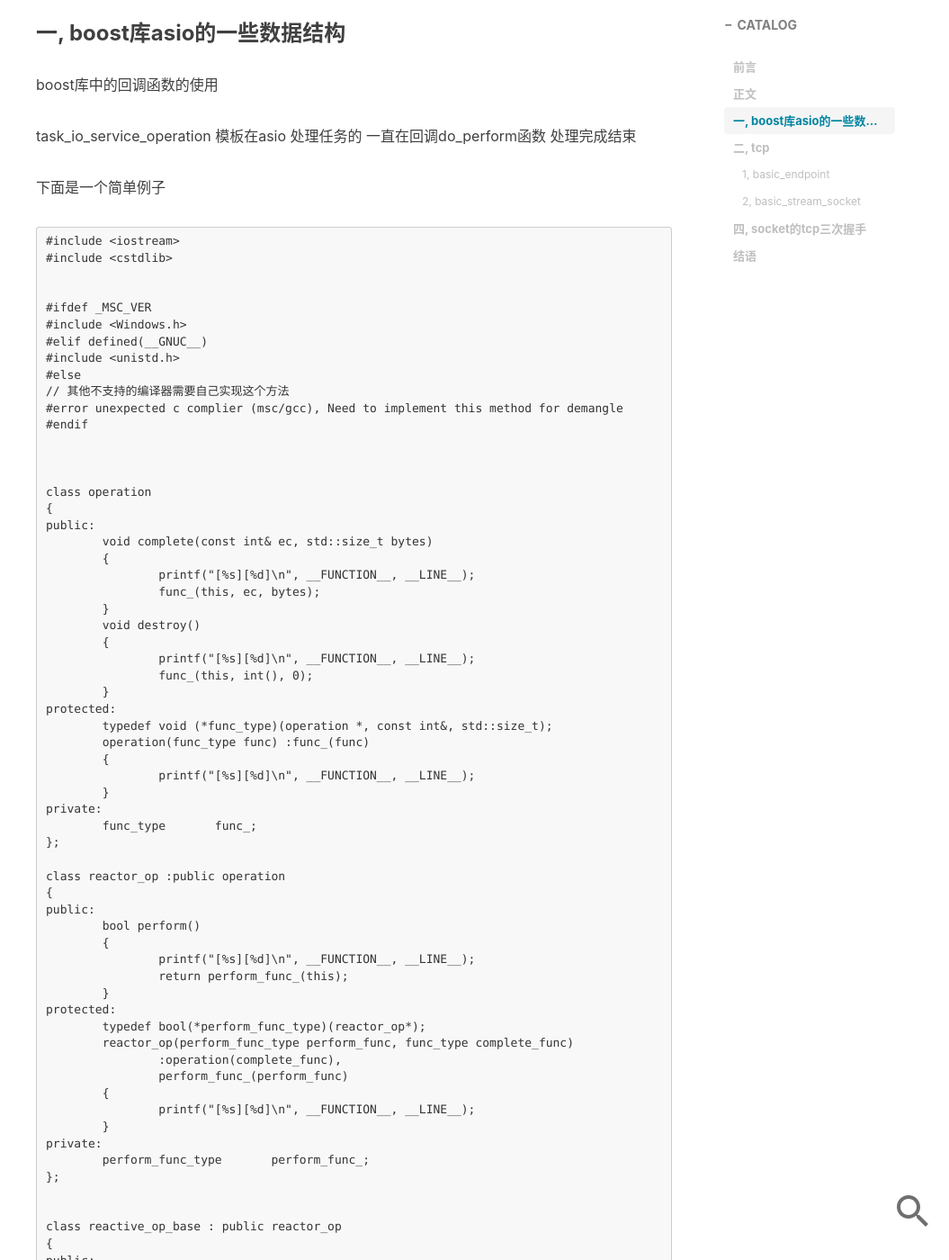
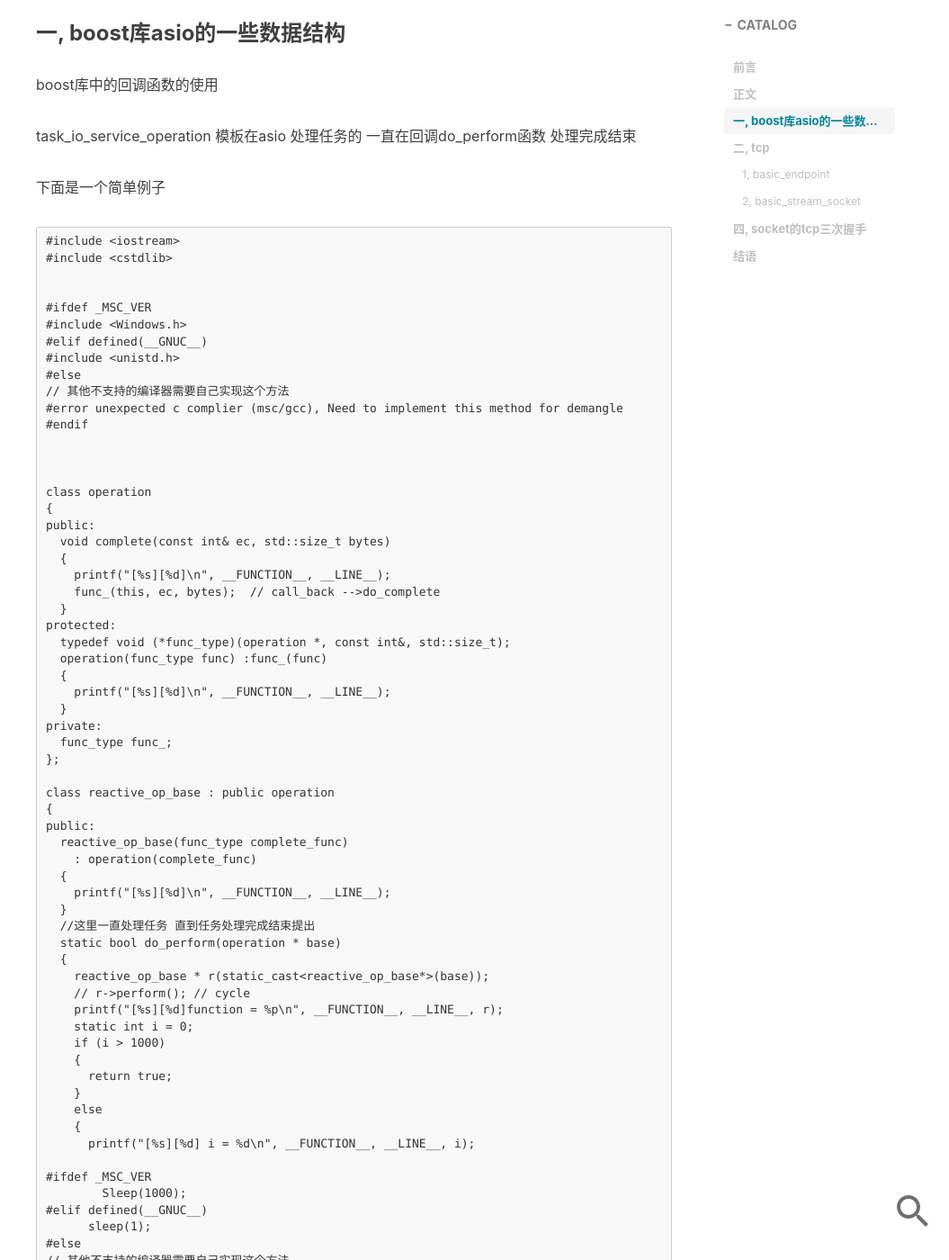
Before and after one commit to chensongpoixs/chensongpoixs.github.io, a Jekyll site: the page built from _posts/2019-01-22-boost库asio源码分析之数据结构.md, in a window 1280 px wide and 1400 px high, scrolled down 1241 px. Shown: the whole window at 90% size, without its empty margins (225-1280 px from the left). Built offline with Jekyll 4.4.1, drawn with Linux system fonts in a browser that asks for light colours; nearby versions of some CDN libraries; comment, search, counter and statistics services are not loaded; some of the changed text lies outside the part shown.

Commit message:
C++ call function

````diff
--- a/_posts/2019-01-22-boost库asio源码分析之数据结构.md
+++ b/_posts/2019-01-22-boost库asio源码分析之数据结构.md
@@ -40,7 +40,6 @@ task_io_service_operation 模板在asio 处理任务的 一直在回调do_perfor
 下面是一个简单例子
 
 
-
 ```
 #include <iostream>
 #include <cstdlib>
@@ -60,84 +59,57 @@ task_io_service_operation 模板在asio 处理任务的 一直在回调do_perfor
 class operation
 {
 public:
-	void complete(const int& ec, std::size_t bytes)
-	{
-		printf("[%s][%d]\n", __FUNCTION__, __LINE__);
-		func_(this, ec, bytes);
-	}
-	void destroy()
-	{
-		printf("[%s][%d]\n", __FUNCTION__, __LINE__);
-		func_(this, int(), 0);
-	}
+  void complete(const int& ec, std::size_t bytes)
+  {
+    printf("[%s][%d]\n", __FUNCTION__, __LINE__);
+    func_(this, ec, bytes);  // call_back -->do_complete
+  }
 protected:
-	typedef void (*func_type)(operation *, const int&, std::size_t);
-	operation(func_type func) :func_(func)
-	{
-		printf("[%s][%d]\n", __FUNCTION__, __LINE__);
-	}
+  typedef void (*func_type)(operation *, const int&, std::size_t);
+  operation(func_type func) :func_(func)
+  {
+    printf("[%s][%d]\n", __FUNCTION__, __LINE__);
+  }
 private:
-	func_type	func_;
+  func_type func_;
 };
 
-class reactor_op :public operation
+class reactive_op_base : public operation
 {
 public:
-	bool perform()
-	{
-		printf("[%s][%d]\n", __FUNCTION__, __LINE__);
-		return perform_func_(this);
-	}
-protected:
-	typedef bool(*perform_func_type)(reactor_op*);
-	reactor_op(perform_func_type perform_func, func_type complete_func)
-		:operation(complete_func),
-		perform_func_(perform_func)
-	{
-		printf("[%s][%d]\n", __FUNCTION__, __LINE__);
-	}
-private:
-	perform_func_type	perform_func_;
-};
-
-
-class reactive_op_base : public reactor_op
-{
-public:
-	reactive_op_base(func_type complete_func)
-		: reactor_op(&reactive_op_base::do_perform, complete_func)
-	{
-		printf("[%s][%d]\n", __FUNCTION__, __LINE__);
-	}
-	//这里一直处理任务 直到任务处理完成结束提出
-	static bool do_perform(reactor_op * base)
-	{
-		reactive_op_base * r(static_cast<reactive_op_base*>(base));
-		// r->perform(); // cycle
-		printf("[%s][%d]function = %p\n", __FUNCTION__, __LINE__, r);
-		printf("[%s][%d]\n", __FUNCTION__, __LINE__);
-		static int i = 0;
-		if (i > 1000)
-		{
-			return true;
-		}
-		else
-		{
-			printf("[%s][%d] i = %d\n", __FUNCTION__, __LINE__, i);
+  reactive_op_base(func_type complete_func)
+    : operation(complete_func)
+  {
+    printf("[%s][%d]\n", __FUNCTION__, __LINE__);
+  }
+  //这里一直处理任务 直到任务处理完成结束提出
+  static bool do_perform(operation * base)
+  {
+    reactive_op_base * r(static_cast<reactive_op_base*>(base));
+    // r->perform(); // cycle
+    printf("[%s][%d]function = %p\n", __FUNCTION__, __LINE__, r);
+    static int i = 0;
+    if (i > 1000)
+    {
+      return true;
+    }
+    else
+    {
+      printf("[%s][%d] i = %d\n", __FUNCTION__, __LINE__, i);
 
 #ifdef _MSC_VER
-				Sleep(1000);
+        Sleep(1000);
 #elif defined(__GNUC__)
-			sleep(1);
+      sleep(1);
 #else
 // 其他不支持的编译器需要自己实现这个方法
 #error unexpected c complier (msc/gcc), Need to implement this method for demangle
 #endif
-			++i;
-			r->complete(34, 34);
-			return false;
-		}
-	}
+      ++i;
+      r->complete(34, 34);
+      return false;
+    }
+  }
 protected:
 private:
 
@@ -146,36 +118,57 @@ private:
 class reactive_op : public reactive_op_base
 {
 public:
-	reactive_op()
-		:reactive_op_base(&reactive_op::do_complete)
-	{
-		printf("[%s][%d]\n", __FUNCTION__, __LINE__);
-	}
-	static void do_complete(operation* base, const int &, std::size_t)
-	{
-		reactive_op_base * o(static_cast<reactive_op_base*>(base));
-		printf("[%s][%d]function = %p\n", __FUNCTION__, __LINE__, o);
-		o->do_perform(o);
-		printf("[%s][%d]\n", __FUNCTION__, __LINE__);
-	}
+  reactive_op()
+    :reactive_op_base(&reactive_op::do_complete)
+  {
+    printf("[%s][%d]\n", __FUNCTION__, __LINE__);
+  }
+  static void do_complete(operation* base, const int &, std::size_t)
+  {
+    reactive_op_base * o(static_cast<reactive_op_base*>(base));
+    printf("[%s][%d]function = %p\n", __FUNCTION__, __LINE__, o);
+    o->do_perform(o);
+  }
 protected:
 private:
 };
 
 int main(int argc, char *argv[])
 {
-	reactive_op reactive;
-	printf("[%s][%d]function = %p\n", __FUNCTION__, __LINE__, &reactive);
-	reactive.do_complete(&reactive, 34, 5);
+  reactive_op reactive;
+  printf("[%s][%d]function = %p\n", __FUNCTION__, __LINE__, &reactive);
+  reactive.do_complete(&reactive, 34, 5);
 
 
-	return EXIT_SUCCESS;
+  return EXIT_SUCCESS;
 }
+```
+
+![](https://github.com/chensongpoixs/chensongpoixs.github.io/blob/master/img/2019-01-22/operaction.gif?raw=true)
+
+
+
+C++中类中的回调函数
 
 
 ```
-
-![](https://github.com/chensongpoixs/chensongpoixs.github.io/blob/master/img/2019-01-22/operaction.gif?raw=true)
+class AA
+{
+public:
+//AA
+//{}
+// ~AA
+//{}
+typedef void (*static_back)(int);   // static
+typedef void (AA::*call_back)(int);
+protected:
+private:
+//std::string name;
+static_back _func; // sizeof(AA) == 8    // CentOS 64
+call_back func_;  // sizeof(AA) == 16    // CentOS 64
+//void *a;   // sizeof(AA) == 8  ---> class 4---> CentOS 64
+};
+```
 
 
 ### 二, tcp
````
Also changed, not shown: 1 other file.
